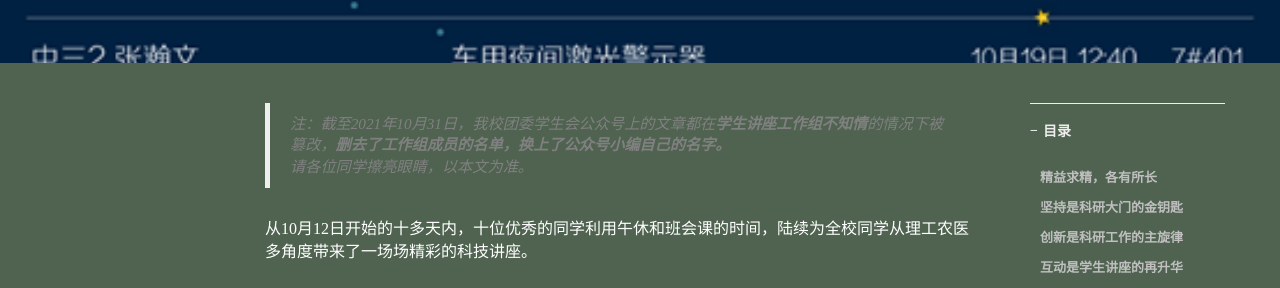
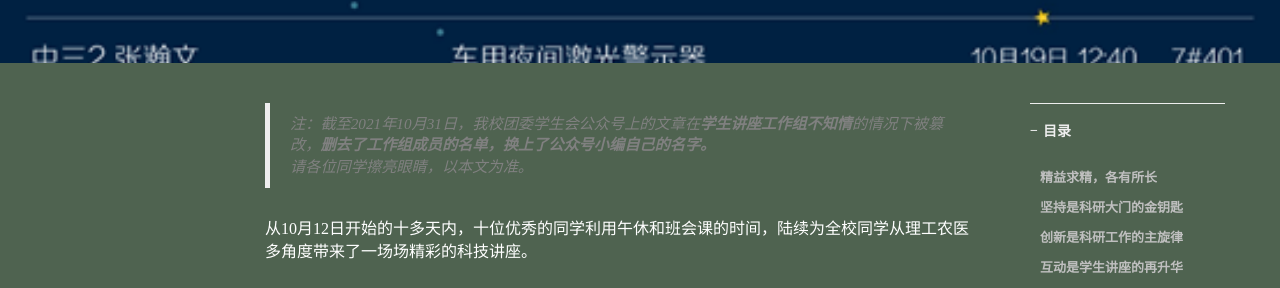
Before and after one commit to coxine/coxine.github.io, a Jekyll site: the page built from _posts/2021-10-31-SciFestivalLecture.md, in a window 1280 px wide and 900 px high, scrolled down 313 px. Shown: the part 145-433 px from the top of the window. Built offline with Jekyll 4.4.1, drawn with Linux system fonts in a browser that asks for light colours; nearby versions of some CDN libraries; some web fonts are replaced; comment, search, counter and statistics services are not loaded.

Commit message:
Update 2021-10-31-SciFestivalLecture.md

```diff
--- a/_posts/2021-10-31-SciFestivalLecture.md
+++ b/_posts/2021-10-31-SciFestivalLecture.md
@@ -10,7 +10,7 @@ tags:                               # 标签
     - 活动
 ---
 
-> 注：截至2021年10月31日，我校团委学生会公众号上的文章都在**学生讲座工作组不知情**的情况下被篡改，**删去了工作组成员的名单，换上了公众号小编自己的名字。**
+> 注：截至2021年10月31日，我校团委学生会公众号上的文章在**学生讲座工作组不知情**的情况下被篡改，**删去了工作组成员的名单，换上了公众号小编自己的名字。**
 >
 > 请各位同学擦亮眼睛，以本文为准。
 
```
